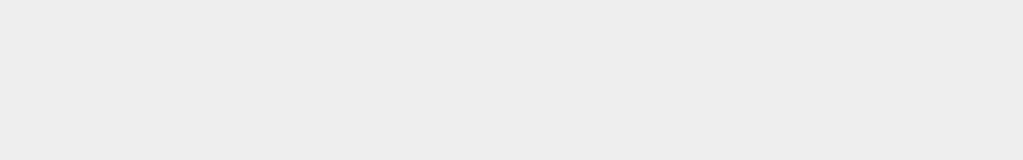
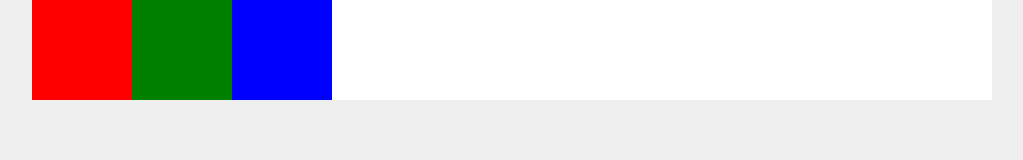
Before and after one commit to jakub-biernacik/CSS-Flexbox-kurs, a plain HTML site: page index.html in a window 1280 px wide. Shown: the whole page, without its empty margins (128-1151 px from the left). Drawn offline with Linux system fonts and the light colour scheme.

Commit message:
made three boxes and added flex display

```diff
--- a/style.css
+++ b/style.css
@@ -12,3 +12,25 @@ body{
     max-width: 960px;
     margin: 0 auto;
 }
+
+.flex-container{
+    display:flex;
+    background-color: white;
+}
+
+.box{
+    height: 100px;
+    width: 100px;
+}
+
+.one{
+    background:red ;
+}
+
+.two{
+    background:green ;
+}
+
+.three{
+    background:blue ;
+}
```
Also changed, not shown: index.html (+3 -0 lines).
